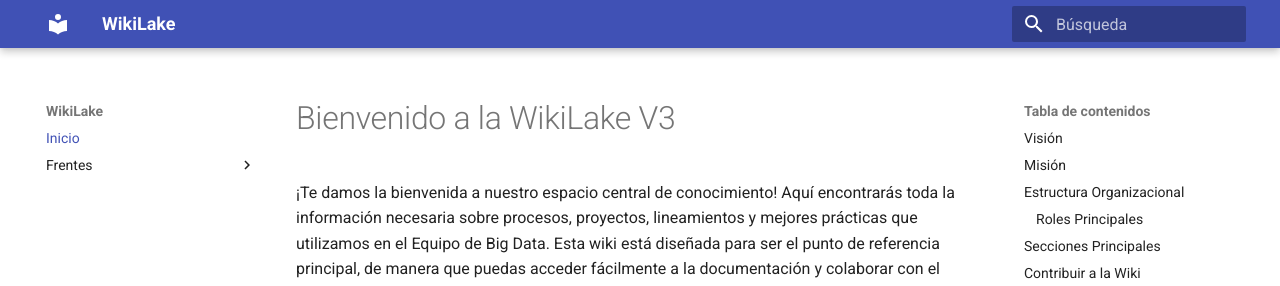
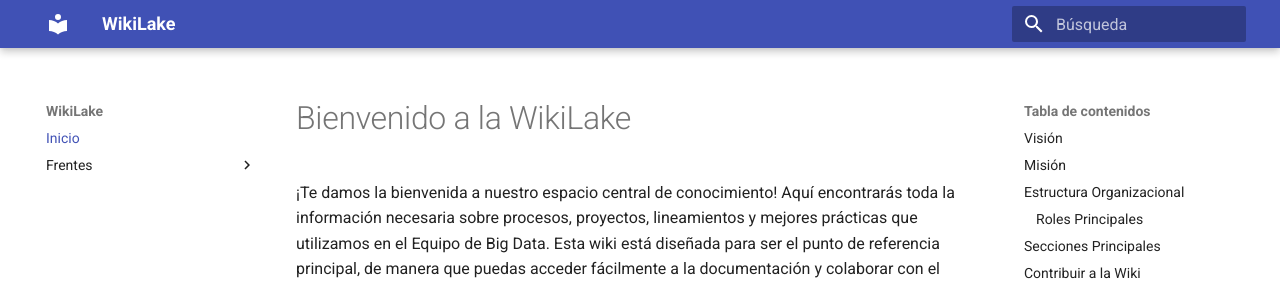
Before and after one commit to Favio-Terrones/wiki-favs, an MkDocs documentation site: the page built from docs/index.md, in a window 1280 px wide and 900 px high. Shown: the top 286 px of the window. Built offline with MkDocs 1.6.1 and Material for MkDocs 9.7.7, drawn with Linux system fonts in a browser that asks for light colours.

Commit message:
change title

```diff
--- a/docs/index.md
+++ b/docs/index.md
@@ -3,7 +3,7 @@ title: "WikiLake - Documentación del Equipo de Big Data"
 description: "Portal oficial de documentación, guías y mejores prácticas del Equipo de Big Data"
 ---
 
-# Bienvenido a la WikiLake V3
+# Bienvenido a la WikiLake
 
 ¡Te damos la bienvenida a nuestro espacio central de conocimiento! Aquí encontrarás toda la información necesaria sobre procesos, proyectos, lineamientos y mejores prácticas que utilizamos en el Equipo de Big Data. Esta wiki está diseñada para ser el punto de referencia principal, de manera que puedas acceder fácilmente a la documentación y colaborar con el crecimiento de la organización.
 
```
